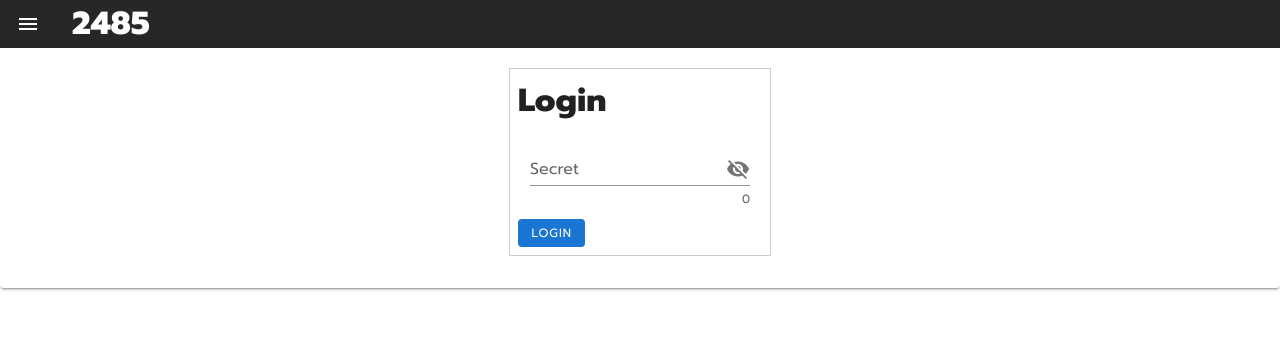
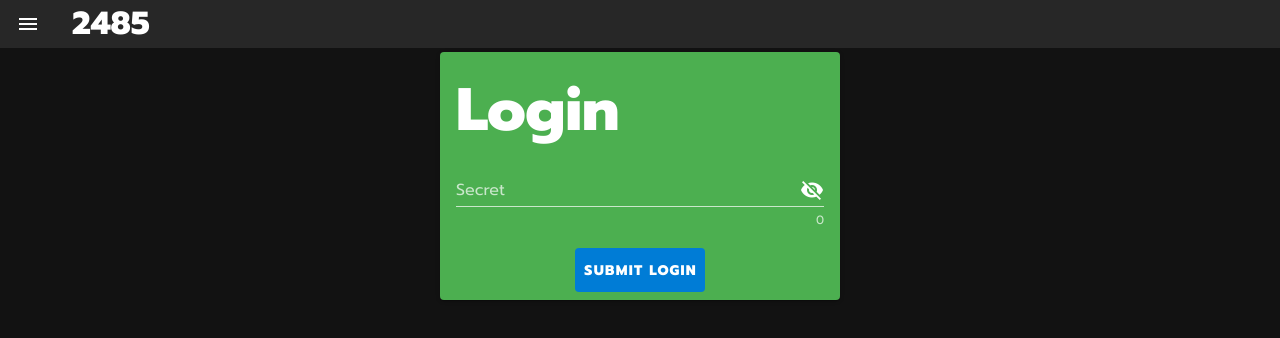
Before and after one commit to chaochana/2485, a Vue app: page /login in a window 1280 px wide. Shown: the top 338 px of the page. Built offline with nearby package versions, Linux system fonts and the light colour scheme; what vue-number-animation would draw is missing.

Commit message:
apply dark theme and adjust display.

```diff
--- a/src/App.vue
+++ b/src/App.vue
@@ -6,7 +6,7 @@
       <v-spacer></v-spacer>
     </v-app-bar>
 
-    <v-navigation-drawer v-model='drawer' absolute temporary v-if="checkAuthenticated()">
+    <v-navigation-drawer v-model='drawer' absolute temporary v-if="checkAuthenticated()" darK>
       <v-list nav dense>
         <v-list-item-group v-model="group" active-class="amber--text text--accent-4">
           <v-list-item link>
@@ -15,7 +15,7 @@
             </v-list-item-icon>
             <v-list-item-content>
               <v-list-item-title>
-                <router-link to="/home" class='drawer-link'>home</router-link>
+                <router-link to="/home" class='drawer-link'>Home</router-link>
               </v-list-item-title>
             </v-list-item-content>
           </v-list-item>
--- a/src/assets/global.css
+++ b/src/assets/global.css
@@ -42,7 +42,8 @@ h1 {
 
 .drawer-link {
     text-decoration: none;
-    color: #212121 !important;
+    /* color: #212121 !important; */
+    color: turquoise !important;
     font-size: 14pt;
 }
 
--- a/src/components/attendanceCounter.vue
+++ b/src/components/attendanceCounter.vue
@@ -1,7 +1,10 @@
 <template>
+  <div>
+    <v-row dense>
+      <v-col align='center'>
         <v-card
-        class="ma-2"
-        color="amber lighten-1"
+            class="mx-2 mt-1 mb-2"
+            color="amber darken-2"
             max-width="400"
         >
             <v-row dense>
@@ -24,6 +27,9 @@
                 </v-col>
             </v-row>
         </v-card>
+      </v-col>
+    </v-row>
+  </div>
 </template>
 
 <script>
--- a/src/components/medicationCounter.vue
+++ b/src/components/medicationCounter.vue
@@ -1,14 +1,12 @@
 <template>
   <div>
-    <v-row dense>
-      <v-col align='center'>
+    <v-row dense align="center" justify="center">
+      <v-col align='center' md=6>
         <v-card
-            class="mx-2 mt-1 mb-2"
-            color="blue-grey lighten-2"
-            max-width="400"
-        >
-            <v-row dense>
-                <v-col align='center'>
+          class="justify-center"
+          color="blue-grey">
+          <v-list-item>
+            <v-list-item-content>
               <number
                 class="bold transition display-4"
                 :class="{scaleBig: scaleClass}"
@@ -19,27 +17,25 @@
                 :duration=1
                 easing="Power4.easeOut"
                 @complete="completed"/>
-                </v-col>
-            </v-row>
-            <v-row>
-                <v-col align='center'>
+            </v-list-item-content>
+          </v-list-item>
+          <v-list-item>
+            <v-list-item-content class="justify-center">
               รวมคิวรับสมุนไพรวันนี้
-                </v-col>
-            </v-row>
+            </v-list-item-content>
+          </v-list-item>
         </v-card>
       </v-col>
     </v-row>
-    <v-row>
-      <v-col xs-6>
+    <v-row dense align="center" justify="center">
+      <v-col md=3 xs=6>
         <v-card
-          class="ma-2"
-          color="brown lighten-2"
-          max-width="200">
+          color="brown">
           <v-row>
             <v-col align='center'>สมาชิก</v-col>
           </v-row>
           <v-row dense>
-            <v-col align='center' class="pa-0 pt-0 mt-0">
+            <v-col align='center'>
               <span class="bold transition display-3">
               600
               </span>
@@ -47,14 +43,12 @@
           </v-row>
         </v-card>
       </v-col>
-      <v-col xs-6>
+      <v-col md=3 xs=6>
         <v-card
-          class="ma-2"
-          color="teal lighten-2"
-          max-width="200">
+          color="teal">
           <v-row><v-col align='center'>จิตอาสา</v-col></v-row>
           <v-row dense>
-            <v-col align='center' class="pa-0">
+            <v-col align='center'>
               <span class="bold transition display-3">
               108
               </span>
--- a/src/plugins/vuetify.js
+++ b/src/plugins/vuetify.js
@@ -5,6 +5,6 @@ Vue.use(Vuetify)
 
 export default new Vuetify({
   theme: {
-    dark: false
+    dark: process.env.VUE_APP_VUETIFY_DARK_THEME
   }
 })
--- a/src/views/event-register.vue
+++ b/src/views/event-register.vue
@@ -56,7 +56,7 @@
               <v-list-item>
                 <v-row>
                   <v-col align="center" justify="center">
-                    <span style='font-size:7vw'>
+                    <span class="display-2 bold">
                       {{model.title}}{{model.name}} {{model.lastname}} [{{model.id}}]
                     </span>
                   </v-col>
--- a/src/views/login.vue
+++ b/src/views/login.vue
@@ -1,14 +1,15 @@
 <template>
-    <v-card clss="login">
-      <v-row justify="center">
-        <v-col md="3" sm="6" xs="12">
+  <div>
+    <v-row dense>
+      <v-col align="center" justify="center">
+        <v-card
+          class="mx-2 mt-1 mb-2"
+          color="green daraken-1"
+          max-width="400">
           <v-form id="login">
-            <v-row>
-              <h1>Login</h1>
-            </v-row>
-            <v-row justify="center">
-              <!-- <input type="password" name="secret" v-model="input.secret" placeholder="secret" /><br /> -->
-              <v-col>
+            <v-list-item>
+              <v-list-item-content>
+                <v-card-title class="display-3 bold ml-0 pl-0">Login</v-card-title>
                 <v-text-field
                   v-model="input.secret"
                   :append-icon="show1 ? 'mdi-eye' : 'mdi-eye-off'"
@@ -19,15 +20,16 @@
                   counter
                   @click:append="show1 = !show1"
                 ></v-text-field>
-              </v-col>
-            </v-row>
-            <v-row>
-              <v-btn depressed small color="primary" type="button" v-on:click="login()">Login</v-btn>
-            </v-row>
+              </v-list-item-content>
+            </v-list-item>
+            <v-card-actions class="justify-center">
+              <v-btn depressed large class="bold" color="primary darken-1" type="button" v-on:click="login()">submit login</v-btn>
+            </v-card-actions>
           </v-form>
-        </v-col>
-      </v-row>
-    </v-card>
+        </v-card>
+      </v-col>
+    </v-row>
+  </div>
 </template>
 
 <script>
@@ -66,14 +68,3 @@ export default {
   }
 }
 </script>
-
-<style scoped>
-    #login {
-        /* width: 500px; */
-        border: 1px solid #CCCCCC;
-        background-color: #FFFFFF;
-        margin: 20px;
-        /* margin-top: 200px; */
-        padding: 20px;
-    }
-</style>
```
Also changed, not shown: 1 other file (tests, documents, lock files or other folders). Lines whose indentation alone changed are shown as unchanged.
